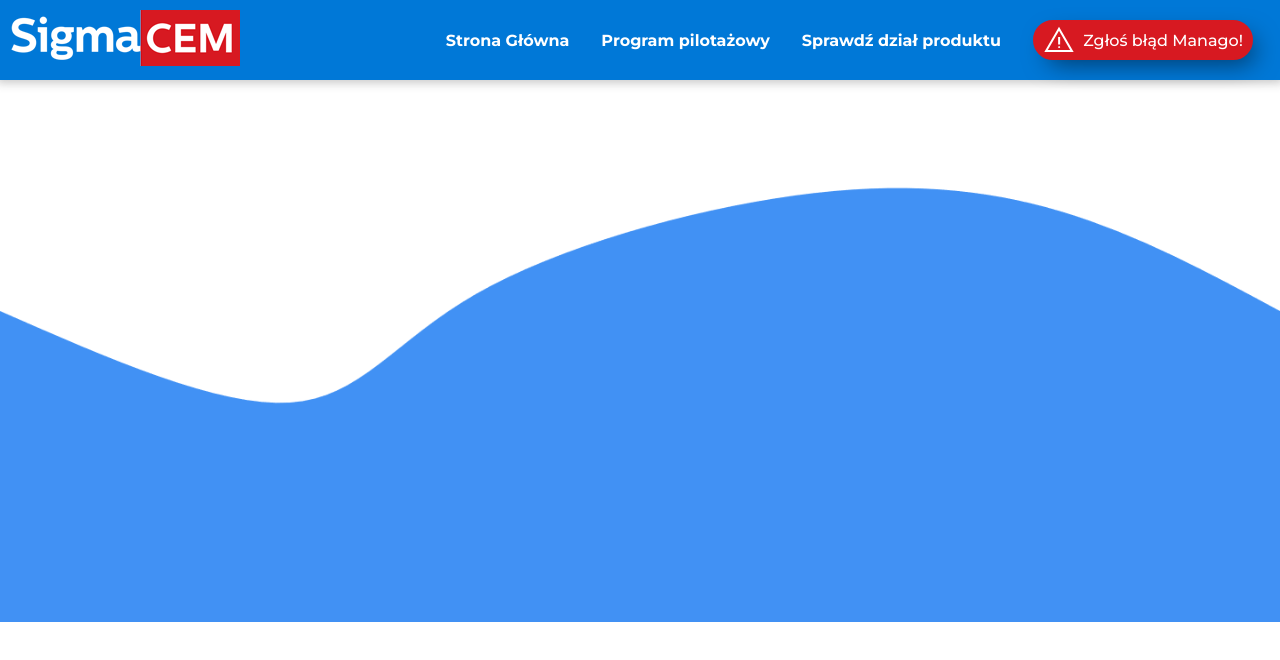
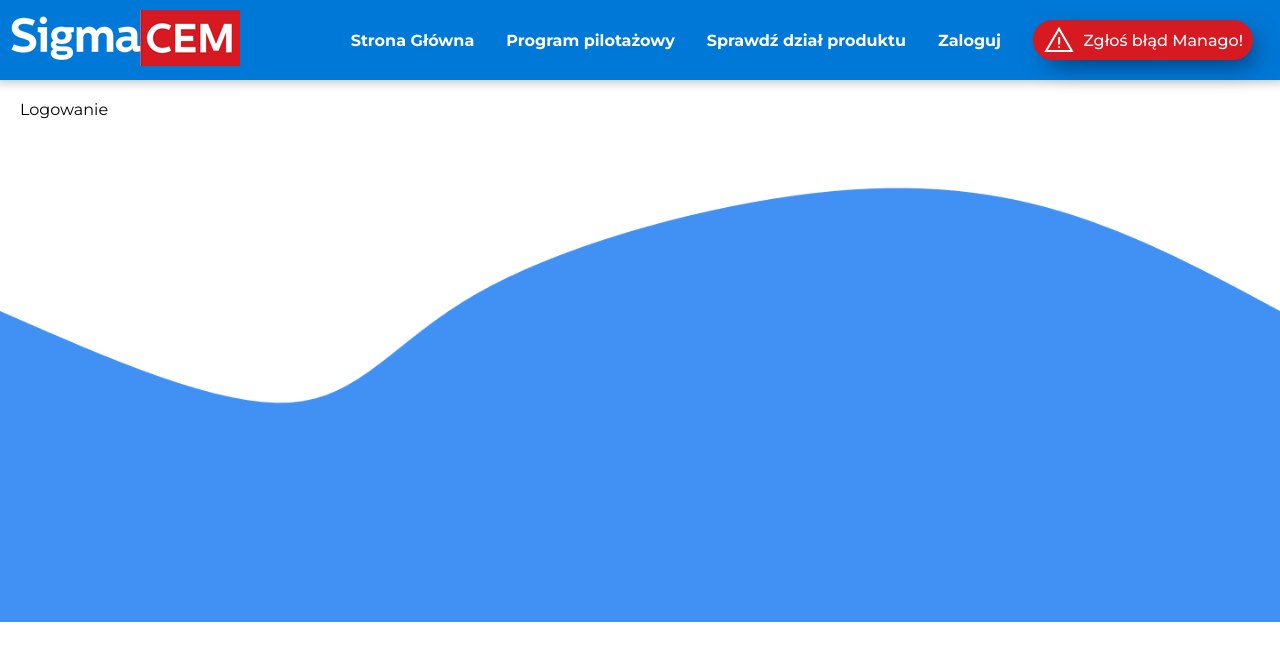
Before and after one commit to mariuszkuc24/sigmacemgit, a React (Create React App) app: page /login in a window 1280 px wide. Shown: the top 660 px of the page. Built offline with nearby package versions, Linux system fonts and the light colour scheme.

Commit message:
Login page

```diff
--- a/src/App.tsx
+++ b/src/App.tsx
@@ -3,6 +3,7 @@ import { BrowserRouter as Router, Routes, Route, Link } from 'react-router-dom';
 import Landing from './components/Landing/Landing';
 import Pilot from './components/Pilot/Pilot';
 import Skuchecker from './components/Skuchecker/skuchecker';
+import Login from './components/Login/login';
 import logo from './assets/logo-light-2021.png';
 import reportIcon from './assets/images/alert.svg';
 import './App.css';
@@ -29,6 +30,9 @@ const App = () => {
                 <Link to="/skuchecker">Sprawdź dział produktu</Link>
               </li>
               <li className='navbar__list-item'>
+                <Link to="/login">Zaloguj</Link>
+              </li>
+              <li className='navbar__list-item'>
                 <a className="report-error" target="_blank" rel="noopener noreferrer"
                   href="https://forms.clickup.com/2441912/f/2agnr-2588/AKR8LYVGRWAJMZPHUO"><img src={reportIcon} alt="rep" />Zgłoś błąd Manago!</a>
               </li>
@@ -40,6 +44,7 @@ const App = () => {
             <Route path='/' element={< Landing />}></Route>
             <Route path='/pilot' element={< Pilot />}></Route>
             <Route path='/skuchecker' element={< Skuchecker />}></Route>
+            <Route path='/login' element={< Login />}></Route>
           </Routes>
         </div>
 
--- /dev/null
+++ b/src/components/Login/Login.tsx
@@ -0,0 +1,12 @@
+import React from "react";
+import { useState } from "react";
+import "./Login.scss";
+const Login = () => {
+  return (
+    <div>
+        <p>Logowanie</p>
+    </div>
+  );
+};
+
+export default Login;
```
Also changed, not shown: src/components/Login/Login.scss (added).
